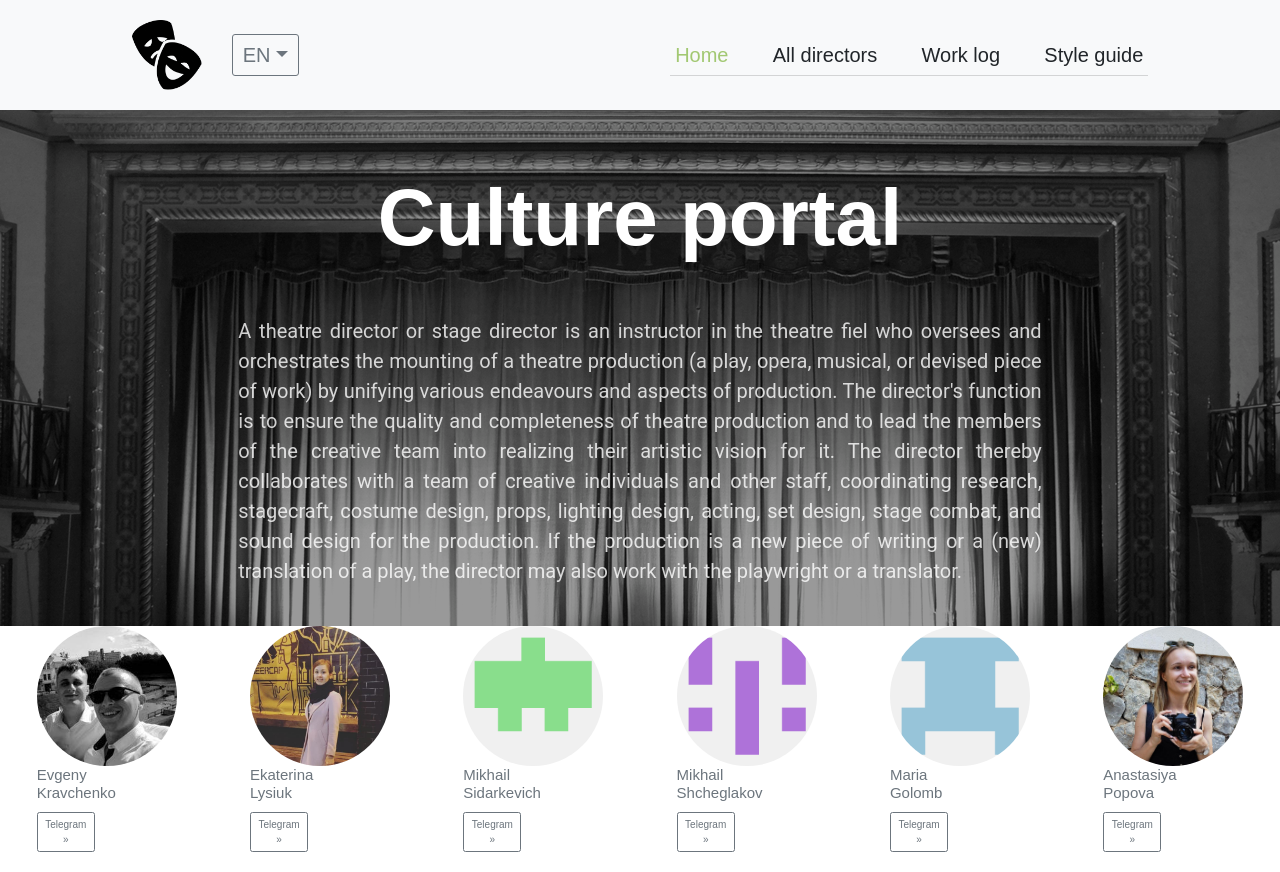
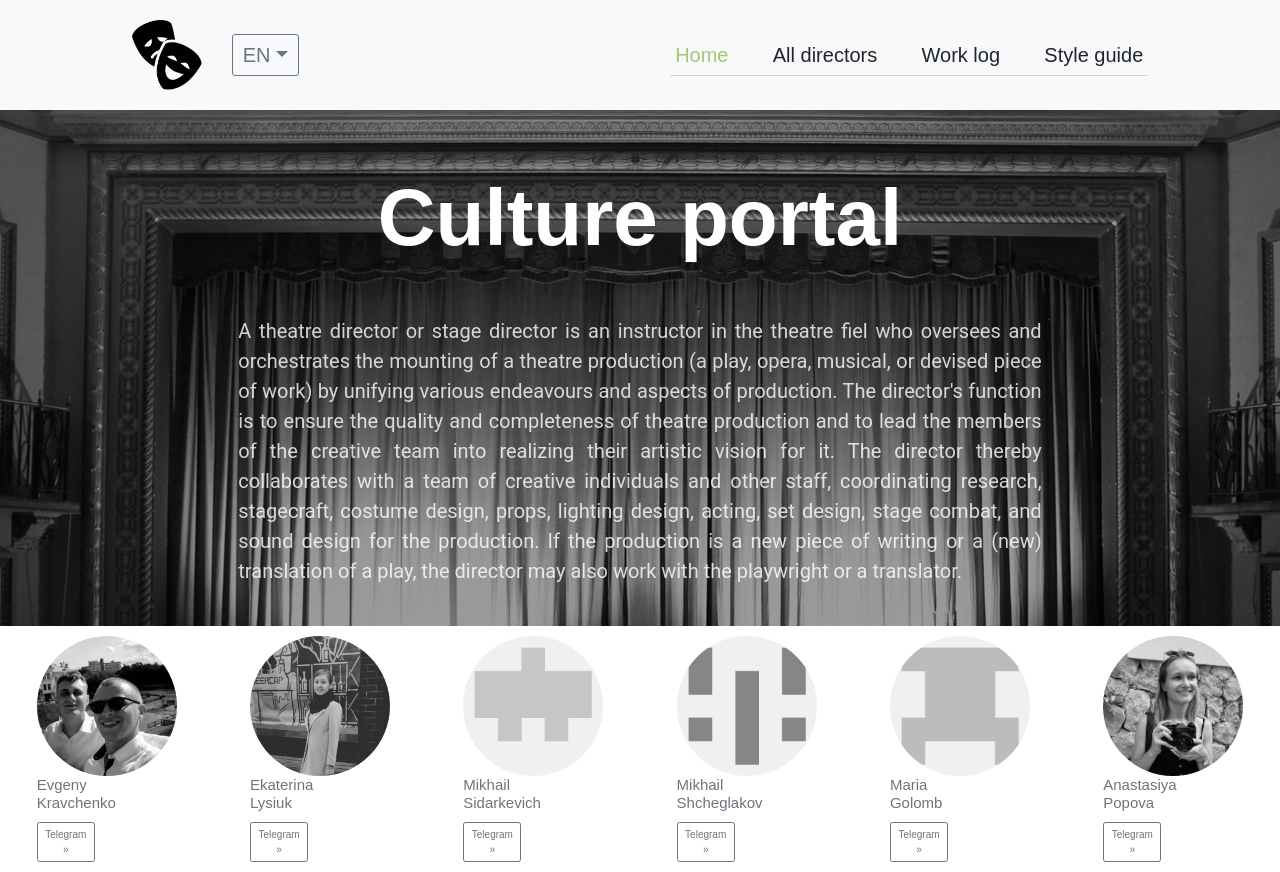
Before and after one commit to rss-group-6/culture-portal, an Angular app: page /home in a window 1280 px wide. Built offline with nearby package versions, Linux system fonts and the light colour scheme; a web font is replaced by a local one.

Commit message:
feat: update developer-list component's styles

```diff
--- a/src/app/core/components/developer-item/developer-item.component.html
+++ b/src/app/core/components/developer-item/developer-item.component.html
@@ -1,4 +1,4 @@
-    <div class="col-md-2">
+    <div class="col-md-3">
       <img src="{{developer.photo}}" alt="{{developer.surname}} photo" class="bd-placeholder-img rounded-circle" width="140" height="140">
 
       <p><a class="text-center" href="{{developer.github}}" role="button"><h4> {{ developer.name }} {{ developer.surname }}</h4></a></p>
--- a/src/app/core/components/developer-item/developer-item.component.scss
+++ b/src/app/core/components/developer-item/developer-item.component.scss
@@ -12,3 +12,15 @@ a {
     color:#a2c872;
   }
 }
+
+img {
+  -webkit-filter: grayscale(99%);
+  filter: grayscale(99%);
+
+}
+
+img:hover {
+  transition: filter .7s ease-in-out;
+  -webkit-filter: grayscale(0%);
+  filter: grayscale(0%);
+}
--- a/src/app/core/components/developers-list/developers-list.component.scss
+++ b/src/app/core/components/developers-list/developers-list.component.scss
@@ -5,4 +5,5 @@
 .container {
   max-width: 1440px;
   text-align: center;
+  margin-top: 10px;
 }
```
